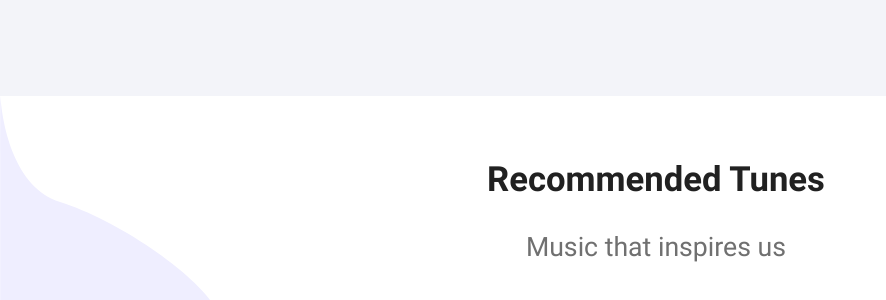
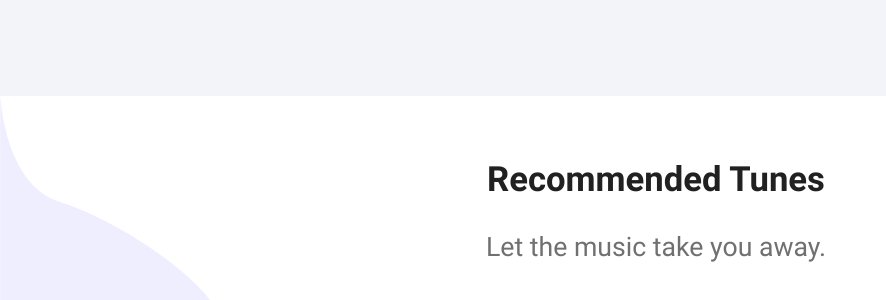
Before and after one commit to RonLek/Elixir, a Gatsby site: page / in a window 1280 px wide. Shown: the part 3961-4261 px from the top of the page, without its empty margins (0-886 px from the left). Built offline with nearby package versions, Linux system fonts and the light colour scheme; Gatsby itself is replaced by a stand-in of ours.

Commit message:
Music tagline changed

```diff
--- a/src/components/landing/Skills/index.jsx
+++ b/src/components/landing/Skills/index.jsx
@@ -18,7 +18,7 @@ export const Skills = () => {
           <center><h1>Recommended Tunes</h1></center>
           <center>
           <p>
-           Music that inspires us
+          Let the music take you away.
           </p>
           </center>
 
```
